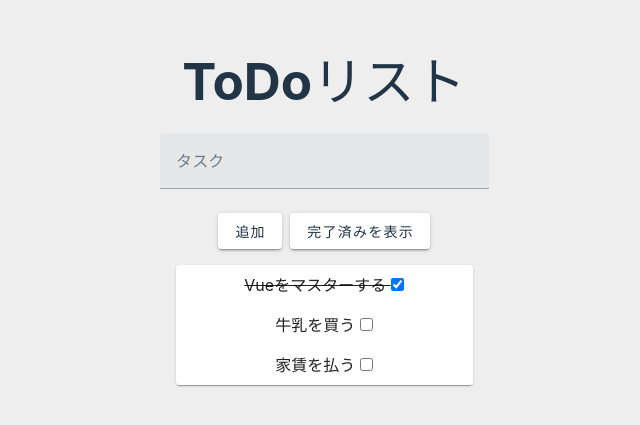
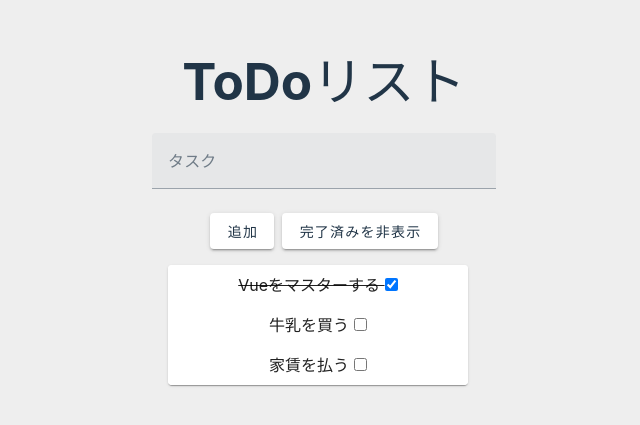
Before and after one commit to kobanago/vue-todo-app, a Vue app: page / in a window 1280 px wide. Shown: the part 173-598 px from the top of the page, without its empty margins (316-956 px from the left). Built offline with nearby package versions, Linux system fonts and the light colour scheme.

Commit message:
component：update：provide/inject

```diff
--- a/src/components/atoms/Button/DoneTodoSwitchButton.vue
+++ b/src/components/atoms/Button/DoneTodoSwitchButton.vue
@@ -1,13 +1,18 @@
 <script setup lang="ts">
-type Props = {
-  isDoneShowFlg: boolean;
-};
-const props: Props = defineProps<Props>();
+import type { TodoContext } from '@/types';
+import { inject } from 'vue';
+
 defineEmits(['switchDoneShow']);
+
+const todoContext: TodoContext | undefined = inject('todoContext');
+if (!todoContext) {
+  throw new Error('todoContext is not provided');
+}
+const { isDoneShowFlg }: TodoContext = todoContext;
 </script>
 
 <template>
-  <v-btn class="mx-1" type="button" :flg="props.isDoneShowFlg" @click="$emit('switchDoneShow')">
-    完了済みを{{ props.isDoneShowFlg ? '非表示' : '表示' }}
+  <v-btn class="mx-1" type="button" :flg="isDoneShowFlg" @click="$emit('switchDoneShow')">
+    完了済みを{{ isDoneShowFlg ? '非表示' : '表示' }}
   </v-btn>
 </template>
--- a/src/components/molecules/List/TodoList.vue
+++ b/src/components/molecules/List/TodoList.vue
@@ -1,14 +1,12 @@
 <script setup lang="ts">
-import type { Todos } from '@/types';
-import { type ComputedRef, computed } from 'vue';
+import type { TodoContext, Todos } from '@/types';
+import { type ComputedRef, computed, inject } from 'vue';
 
-type Props = {
-  todos: Todos[];
-  isDoneShowFlg: boolean;
-};
-const props: Props = defineProps<Props>();
+const todoContext: TodoContext | undefined = inject('todoContext');
 const usedForShowTask: ComputedRef<Todos[]> = computed(() => {
-  return props.isDoneShowFlg ? props.todos : props.todos.filter((todo: Todos) => !todo.done);
+  if (!todoContext) throw new Error('todoContext is not provided');
+  const { todos, isDoneShowFlg }: TodoContext = todoContext;
+  return isDoneShowFlg.value ? todos.value : todos.value.filter((todo: Todos) => !todo.done);
 });
 </script>
 
--- a/src/components/pages/TodoPage.vue
+++ b/src/components/pages/TodoPage.vue
@@ -2,7 +2,7 @@
 import ExecuteTodoList from '@/components/molecules/Form/ExecuteTodoList.vue';
 import TodoList from '@/components/molecules/List/TodoList.vue';
 import type { Todos } from '@/types';
-import { type Ref, ref } from 'vue';
+import { type Ref, provide, ref } from 'vue';
 
 const todos: Ref<Todos[]> = ref([
   { id: 1, value: 'Vueをマスターする', done: true },
@@ -16,6 +16,7 @@ const addTodo = (newTask: string) => {
 const switchDoneShow = () => {
   isDoneShowFlg.value = !isDoneShowFlg.value;
 };
+provide('todoContext', { todos, isDoneShowFlg });
 </script>
 
 <template>
@@ -24,13 +25,8 @@ const switchDoneShow = () => {
       <h1 class="text-center">ToDoリスト</h1>
     </v-col>
   </v-row>
-  <ExecuteTodoList
-    :todos="todos"
-    :is-done-show-flg="isDoneShowFlg"
-    @add-todo="addTodo"
-    @switch-done-show="switchDoneShow"
-  />
-  <TodoList :todos="todos" :is-done-show-flg="isDoneShowFlg" />
+  <ExecuteTodoList @add-todo="addTodo" @switch-done-show="switchDoneShow" />
+  <TodoList />
 </template>
 
 <style>
--- a/src/types/index.ts
+++ b/src/types/index.ts
@@ -1,5 +1,11 @@
+import type { Ref } from 'vue';
+
 export type Todos = {
   id: number;
   value: string;
   done: boolean;
 };
+export type TodoContext = {
+  todos: Ref<Todos[]>;
+  isDoneShowFlg: Ref<boolean>;
+};
```
